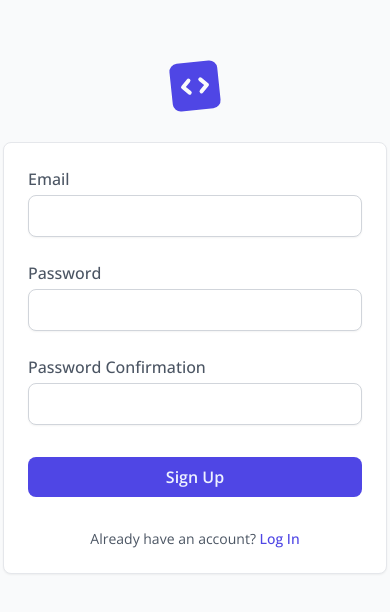
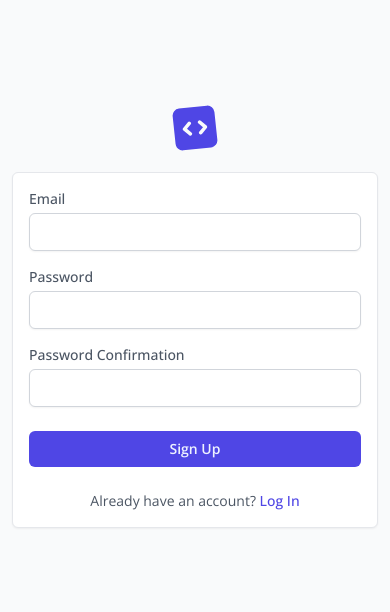
Before and after one commit to qimijoy/tailwindcss-code-editor, a plain HTML site: page register.html in a window 390 px wide. Shown: the part 108-720 px from the top of the page. Drawn offline with nearby package versions, Linux system fonts and the light colour scheme.

Commit message:
Mobile register & login pages

```diff
--- a/register.html
+++ b/register.html
@@ -20,31 +20,45 @@
 </head>
 <body class="bg-gray-50">
 	<main class="grid place-items-center min-h-screen">
-		<section class="flex flex-col items-center gap-y-6">
+		<section class="flex flex-col items-center w-full p-3 gap-y-4 sm:gap-y-6">
 			<a href="#" class="flex items-center gap-x-2">
-				<svg xmlns="http://www.w3.org/2000/svg" viewBox="0 0 24 24" fill="currentColor"
-					class="size-16 -rotate-6 text-indigo-600">
+				<svg xmlns="http://www.w3.org/2000/svg" viewBox="0 0 24 24" fill="currentColor"	class="size-14 -rotate-6 text-indigo-600 sm:size-16">
 					<path fill-rule="evenodd"	d="M3 6a3 3 0 0 1 3-3h12a3 3 0 0 1 3 3v12a3 3 0 0 1-3 3H6a3 3 0 0 1-3-3V6Zm14.25 6a.75.75 0 0 1-.22.53l-2.25 2.25a.75.75 0 1 1-1.06-1.06L15.44 12l-1.72-1.72a.75.75 0 1 1 1.06-1.06l2.25 2.25c.141.14.22.331.22.53Zm-10.28-.53a.75.75 0 0 0 0 1.06l2.25 2.25a.75.75 0 1 0 1.06-1.06L8.56 12l1.72-1.72a.75.75 0 1 0-1.06-1.06l-2.25 2.25Z"	clip-rule="evenodd" />
 				</svg>
 			</a>
-			<div class="p-6 bg-white border border-gray-200 rounded-lg shadow-sm w-96">
-				<form class="flex flex-col gap-y-6">
+			<div class="w-full p-4 bg-white border border-gray-200 rounded-md shadow-sm sm:w-96 sm:p-6 sm:rounded-lg">
+				<form class="flex flex-col gap-y-4 sm:gap-y-6">
 					<div class="flex flex-col gap-y-1">
-						<label for="email" class="font-medium text-gray-600">Email</label>
-						<input type="email" id="email" class="px-4 py-2 border border-gray-300 rounded-lg shadow-sm focus:border-indigo-600 focus:ring-1">
+						<label for="email" class="text-sm font-medium text-gray-600 sm:text-base">Email</label>
+						<input
+							type="email"
+							id="email"
+							class="px-4 py-2 text-sm border border-gray-300 rounded-md shadow-sm focus:border-indigo-600 focus:ring-1 sm:text-base sm:rounded-lg"
+						>
 					</div>
 					<div class="flex flex-col gap-y-1">
-						<label for="password" class="font-medium text-gray-600">Password</label>
-						<input type="password" id="password" class="px-4 py-2 border border-gray-300 rounded-lg shadow-sm focus:border-indigo-600 focus:ring-1">
+						<label for="password" class="text-sm font-medium text-gray-600 sm:text-base">Password</label>
+						<input
+							type="password"
+							id="password"
+							class="px-4 py-2 text-sm border border-gray-300 rounded-md shadow-sm focus:border-indigo-600 focus:ring-1 sm:text-base sm:rounded-lg"
+						>
 					</div>
 					<div class="flex flex-col gap-y-1">
-						<label for="passwordConfirmation" class="font-medium text-gray-600">Password Confirmation</label>
-						<input type="password" id="passwordConfirmation" class="px-4 py-2 border border-gray-300 rounded-lg shadow-sm focus:border-indigo-600 focus:ring-1">
+						<label for="passwordConfirmation" class="text-sm font-medium text-gray-600 sm:text-base">Password	Confirmation</label>
+						<input
+							type="password"
+							id="passwordConfirmation"
+							class="px-4 py-2 text-sm border border-gray-300 rounded-md shadow-sm focus:border-indigo-600 focus:ring-1 sm:text-base sm:rounded-lg"
+						>
 					</div>
-					<button class="px-6 py-2 mt-2 font-semibold bg-indigo-600 rounded-lg text-indigo-50 hover:bg-indigo-700">Sign Up</button>
+					<button	class="px-6 py-2 mt-2 text-sm font-semibold bg-indigo-600 rounded-md text-indigo-50 hover:bg-indigo-700 sm:mt-1 sm:text-base sm:rounded-lg">
+						Sign Up
+					</button>
 				</form>
-				<p class="mt-8 text-sm text-center text-gray-600">
-					Already have an account? <a href="#" class="font-medium text-indigo-600 hover:text-indigo-700">Log In</a>
+				<p class="mt-6 text-sm text-center text-gray-600 sm:mt-8">
+					Already have an account?
+					<a href="#" class="font-medium text-indigo-600 hover:text-indigo-700">Log In</a>
 				</p>
 			</div>
 		</section>
```
Also changed, not shown: login.html (+24 -14 lines).
